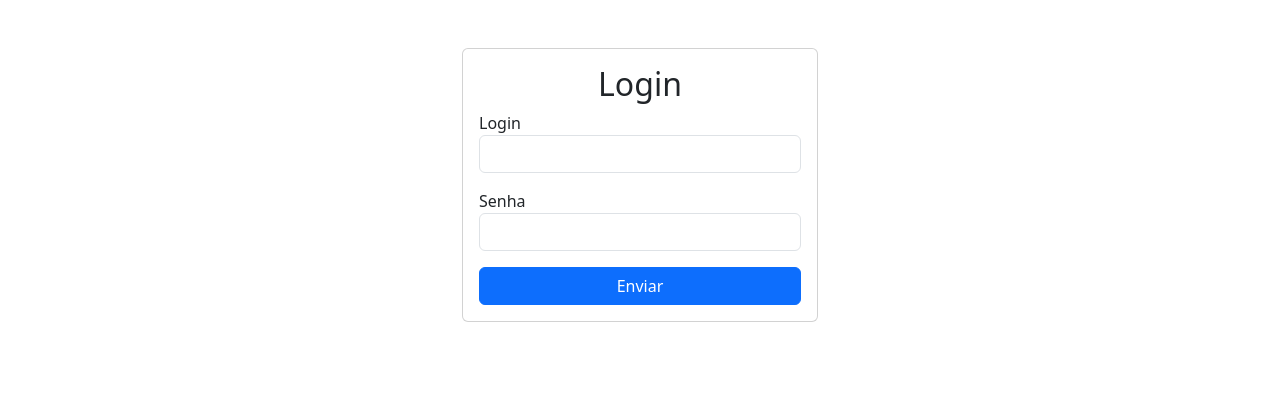
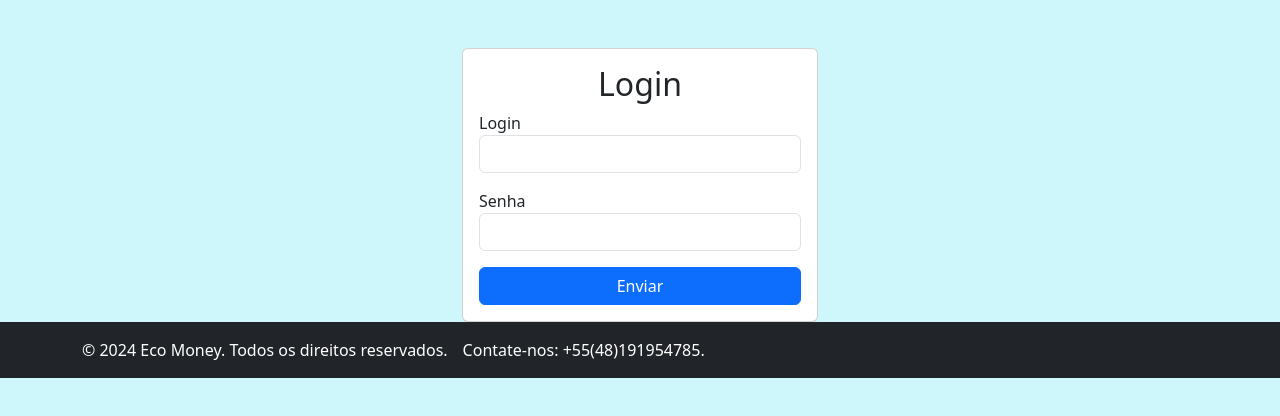
Before and after one commit to Mateuslh/projeto_front_end, a React (Vite) app: page /login in a window 1280 px wide. Shown: the top 416 px of the page. Built offline with nearby package versions, Linux system fonts and the light colour scheme.

Commit message:
Footer+Header

```diff
--- a/src/App.css
+++ b/src/App.css
@@ -1,20 +1,3 @@
-#root {
-  max-width: 1280px;
-  margin: 0 auto;
-  padding: 2rem;
-  text-align: center;
+body{
+  background-color: rgb(205, 247, 250);
 }
-
-.modal-backdrop {
-  position: fixed;
-  top: 0;
-  left: 0;
-  width: 100vw;
-  height: 100vh;
-  background-color: rgba(0, 0, 0, 0.5);
-  z-index: 1040;
-}
-
-.modal.show {
-  z-index: 1050;
-}
--- a/src/App.jsx
+++ b/src/App.jsx
@@ -9,6 +9,8 @@ import Login from './pages/Login';
 import { UserProvider } from './components/UserContext';
 import 'bootstrap/dist/css/bootstrap.min.css';
 import BuscarDebitos from "./components/contribuinte/tabDebitosContrib.jsx";
+import './App.css'
+import Footer from './components/cabecalho-rodape/footer.jsx';
 
 const App = () => {
     return (
@@ -24,6 +26,7 @@ const App = () => {
                         <Route path="/contribuinte/:id/getDebitos" component={BuscarDebitos} />
                         <Route path="*" element={<Navigate to="/login" />} />
                     </Routes>
+                    <Footer/>
                 </div>
             </Router>
         </UserProvider>
--- /dev/null
+++ b/src/components/cabecalho-rodape/footer.css
@@ -0,0 +1,9 @@
+.and{
+    display: flex;
+    flex-direction: row;
+    align-content: center;
+}
+
+span{
+    margin-right: 15px;
+}
--- /dev/null
+++ b/src/components/cabecalho-rodape/footer.jsx
@@ -0,0 +1,15 @@
+
+import './footer.css';
+
+const Footer = ()=>{
+    return(
+        <footer class="footer mt-auto py-3 bg-dark text-white ">
+            <div class="container text-center and">
+                <span >© 2024 Eco Money. Todos os direitos reservados.</span>
+                <span >Contate-nos: +55(48)191954785.</span>
+            </div>
+        </footer>
+    )
+}
+
+export default Footer
--- /dev/null
+++ b/src/components/cabecalho-rodape/navbar.css
@@ -0,0 +1,26 @@
+nav{
+    background-color: aquamarine;
+
+}
+
+li{
+    font-family: sans-serif;
+    font-size: medium  ;
+    background-color: rgba(175, 70, 245, 0.445);
+    margin-left: 10px;
+    padding: 0,5px;
+    border-radius: 8px;
+}
+li:hover{
+    background-color: rgba(0, 0, 255, 0.623);
+}
+
+.btTrib{
+    background-color:rgba(175, 70, 245, 0.445) ;
+    padding: 15px;
+    border-radius: 2px;
+}
+
+.btTrib:hover{
+    background-color: rgba(0, 0, 255, 0.623);
+}
--- a/src/components/cabecalho-rodape/navbar.jsx
+++ b/src/components/cabecalho-rodape/navbar.jsx
@@ -1,5 +1,6 @@
 import React from 'react';
 import { Link, useLocation } from 'react-router-dom';
+import './navbar.css';
 
 const navbar = () => {
     const location = useLocation();
@@ -9,13 +10,10 @@ const navbar = () => {
     }
 
     return (
-        <nav className="navbar navbar-expand-lg navbar-light bg-light">
+        <nav className="navbar navbar-expand-lg collapse.navbar-collapse">
             <div className="container-fluid">
-                <Link className="navbar-brand" to="/home">Tributos</Link>
-                <button className="navbar-toggler" type="button" data-bs-toggle="collapse" data-bs-target="#navbarNav" aria-controls="navbarNav" aria-expanded="false" aria-label="Toggle navigation">
-                    <span className="navbar-toggler-icon"></span>
-                </button>
-                <div className="collapse navbar-collapse" id="navbarNav">
+                <Link className="navbar-brand btTrib" to="/home">Tributos</Link>
+                <div className="" >
                     <ul className="navbar-nav">
                         <li className="nav-item">
                             <Link className="nav-link" to="/home">Home</Link>
```
